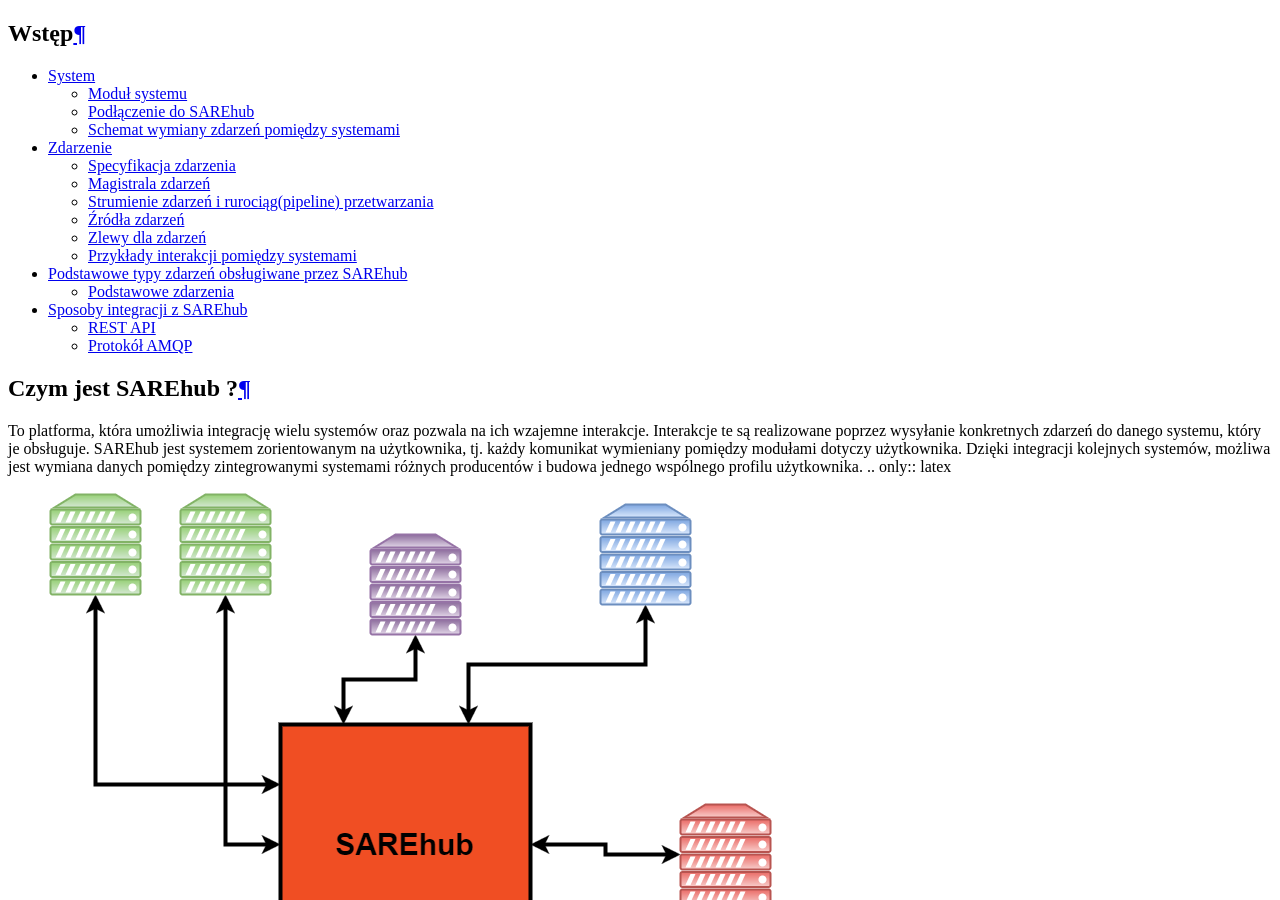
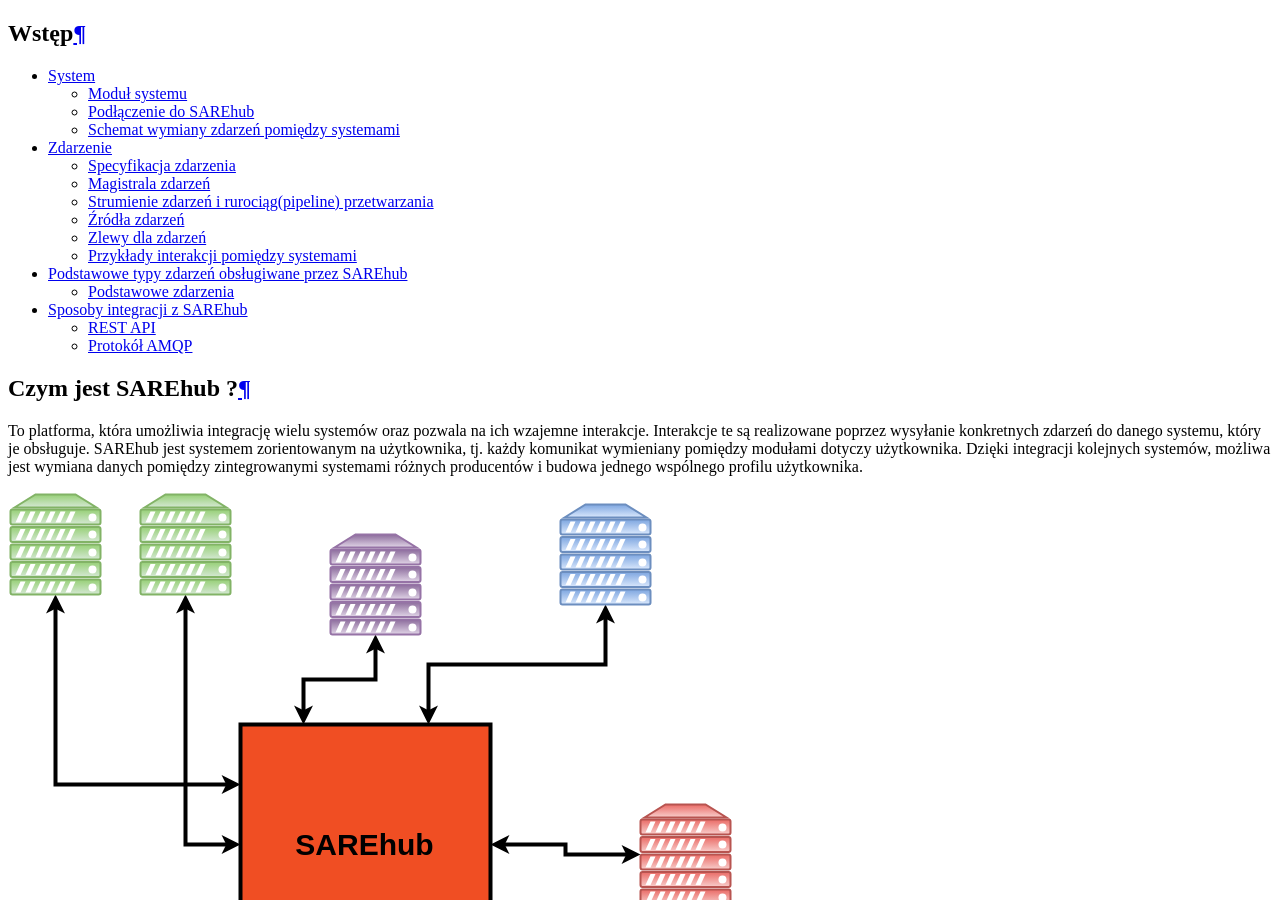
Before and after one commit to SAREhub/Client_Docs_PL, a Sphinx documentation site: the page built from docs/index.rst, in a window 1280 px wide and 900 px high. Built offline with Sphinx 7.4.7, drawn with Linux system fonts in a browser that asks for light colours; part of the change alters nothing that is shown.

Commit message:
fix images

```diff
--- a/docs/conf.py
+++ b/docs/conf.py
@@ -8,3 +8,7 @@ version = "0.2"
 release = "0.2"
 html_show_sphinx = False
 html_style = 'css/extra.css'
+
+latex_documents = [
+('startdocname', 'index')
+]
--- a/docs/index.rst
+++ b/docs/index.rst
@@ -23,9 +23,14 @@ Interakcje te są realizowane poprzez wysyłanie konkretnych zdarzeń do danego
 SAREhub jest systemem zorientowanym na użytkownika, tj. każdy komunikat wymieniany pomiędzy modułami dotyczy użytkownika.
 Dzięki integracji kolejnych systemów, możliwa jest wymiana danych pomiędzy zintegrowanymi systemami różnych producentów i budowa jednego
 wspólnego profilu użytkownika.
+
 .. only:: latex
 
   .. image:: /assets/img/diagrams/SAREhubPlatformOverview.png
+
+  fdfs
+
+  .. image:: /assets/img/diagrams/SAREhubPlatformOverview.svg
 
 .. only:: html
 
```
